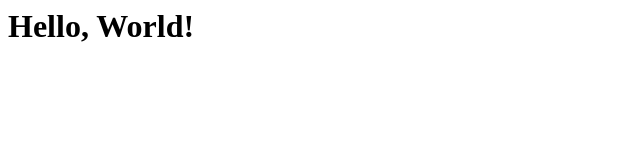
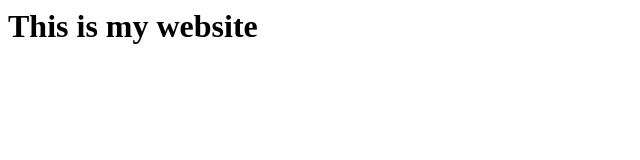
Before and after one commit to ren-jpgs/ren-jpgs.github.io, a plain HTML site: page index.html in a window 1280 px wide. Shown: the whole page, without its empty margins (0-640 px from the left). Drawn offline with Linux system fonts and the light colour scheme.

Commit message:
updated title and heading

```diff
--- a/index.html
+++ b/index.html
@@ -1,9 +1,8 @@
 <html>
     <head>
-        <title>Hello, World!</title>
-
+        <title>Ren's, World!</title>
     </head>
     <body>
-        <h1>Hello, World!</h1>
+        <h1>This is my website</h1>
     </body>
 </html>
```
